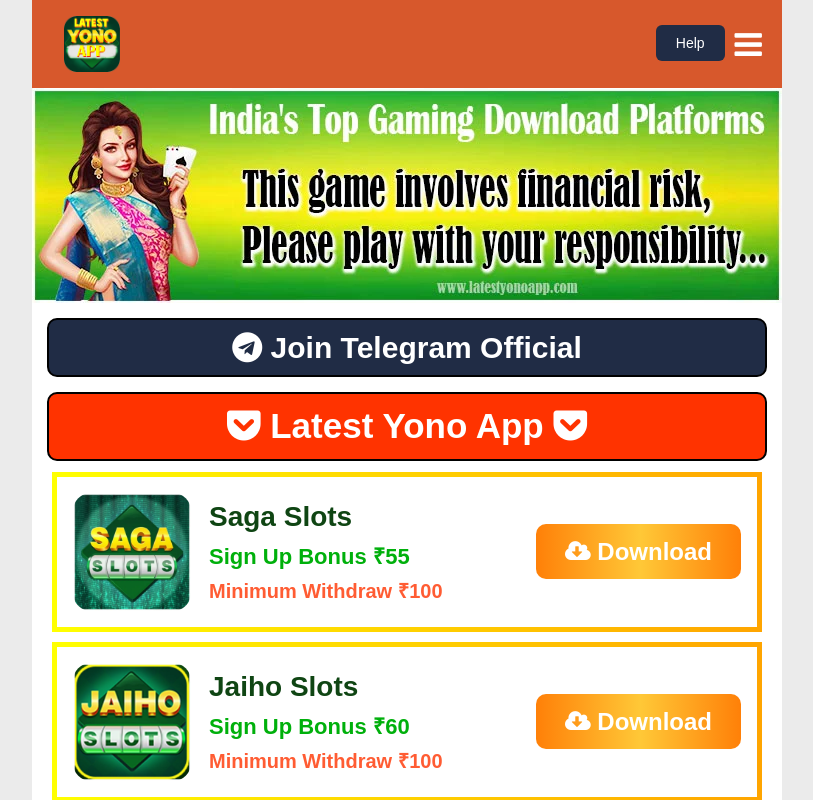
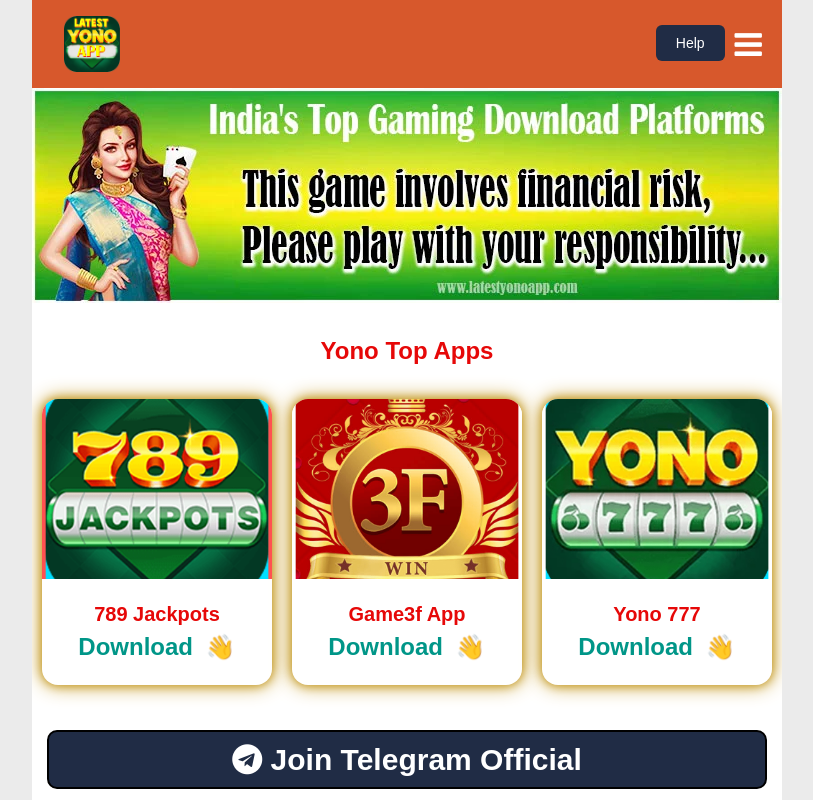
Before and after one commit to Sumit-Chouhan-786/latest-yono-app, a plain HTML site: page index.html in a window 1280 px wide. Shown: the top 800 px of the page, without its empty margins (233-1046 px from the left). Drawn offline with Linux system fonts and the light colour scheme.

Commit message:
add top apps

```diff
--- a/index.html
+++ b/index.html
@@ -88,6 +88,34 @@
 		<div onclick="">Pricing</div>
 		<div onclick="">Contact Us</div>
 </div> -->
+<!-- top 3 apps -->
+ <section>
+	<h3 class="top_heading">Yono Top Apps</h3>
+	<div class="cardbox-container">
+	   <div class="cardbox-card">
+		 <img src="./img/789-Jackpots-app-logo.png" alt="Card Image" class="cardbox-image">
+		 <div class="cardbox-content">
+			<h3 class="cardbox-title"> 789 jackpots</h3>
+		   <a href="./789-jackpots/index.html" class="cardbox-link">Download <span class="cardbox-hand">👋</span></a>
+		 </div>
+	   </div>
+	   <div class="cardbox-card">
+		 <img src="./img/game3f-app-logo.png" alt="Card Image" class="cardbox-image">
+		 <div class="cardbox-content">
+			<h3 class="cardbox-title">game3f app</h3>
+		   <a href="./game3f/index.html" class="cardbox-link">Download <span class="cardbox-hand">👋</span></a>
+		 </div>
+	   </div>
+	   <div class="cardbox-card">
+		 <img src="./img/Yono-777-logo.png" alt="Card Image" class="cardbox-image">
+		 <div class="cardbox-content">
+		   <h3 class="cardbox-title"> Yono 777</h3>
+		   <a href="./yono-777/index.html" class="cardbox-link">Download   <span class="cardbox-hand">👋</span>
+	</a>
+		 </div>
+	   </div>
+	 </div>
+ </section>
 
 		<div class="telegram">
 			<a href="https://t.me/+DUcOLL6NmBpjNWM1" target="_blank">
--- a/latestyonoapp/index.css
+++ b/latestyonoapp/index.css
@@ -442,6 +442,13 @@
   transition: all ease-in-out 300ms;
 }
 
+.AppLatestRummy_Notice_Slider{
+  background-color: #e91a1a;
+  color: white;
+  font-weight: bold;
+  margin-bottom: 16px;
+}
+
 .nav_help{
   background-color: #202c45;
   color: white;
@@ -466,3 +473,130 @@
   margin-right: 10px;
 }
 }
+
+
+/* top 3 cards */
+
+.top_heading{
+  text-align: center;
+  color: #e60808;
+  font-size: 24px;
+  font-weight: 600;
+  padding-top:30px ;
+}
+    .cardbox-container {
+      display: flex;
+      gap: 20px;
+      justify-content: center;
+      padding:30px 10px;
+    }
+
+    .cardbox-card {
+      background: #fff;
+      border-radius: 16px;
+      box-shadow: 0 4px 20px rgba(0,0,0,0.1);
+      width: 280px;
+      overflow: hidden;
+        animation: cardGlow 1.5s infinite alternate ease-in-out;
+      transition: transform 0.3s ease, box-shadow 0.3s ease;
+      cursor: pointer;
+    }
+    @keyframes cardGlow {
+  0% {
+    box-shadow: 0 0 10px #009688, 0 0 20px #009688;
+  }
+  100% {
+    box-shadow: 0 0 10px #ff9800, 0 0 20px #ff9800;
+  }
+}
+
+
+    .cardbox-card:hover {
+      transform: translateY(-10px) scale(1.02);
+      box-shadow: 0 10px 30px #055234;
+    }
+
+    .cardbox-image {
+      width: 100%;
+      height: 180px;
+      object-fit: cover;
+      display: block;
+    }
+
+    .cardbox-content {
+      padding: 20px;
+      text-align: center;
+    }
+
+    .cardbox-title {
+      font-size: 20px;
+      color: #e60808;
+      font-weight: 600;
+    }
+
+    .cardbox-link {
+      color: #009688;
+      text-decoration: none;
+      font-weight: bold;
+      position: relative;
+      display: inline-block;
+      transition: color 0.3s;
+    }
+
+    .cardbox-link::after {
+      content: '';
+      position: absolute;
+      bottom: -4px;
+      left: 0;
+      width: 0%;
+      height: 2px;
+      background-color: #009688;
+      transition: width 0.3s;
+    }
+
+    .cardbox-link:hover::after {
+      width: 100%;
+    }
+
+    .cardbox-link:hover {
+      color: #00695c;
+    }
+    .cardbox-hand {
+  display: inline-block;
+  margin-left: 6px;
+  animation: waveHand 1.5s infinite ease-in-out;
+  transform-origin: 70% 70%;
+}
+
+/* Hand Waving Animation */
+@keyframes waveHand {
+  0% { transform: rotate(0deg); }
+  15% { transform: rotate(14deg); }
+  30% { transform: rotate(-8deg); }
+  45% { transform: rotate(14deg); }
+  60% { transform: rotate(-4deg); }
+  75% { transform: rotate(10deg); }
+  100% { transform: rotate(0deg); }
+}
+
+@media (max-width:576px) {
+   .cardbox-container {
+      gap: 10px;
+    }
+     .cardbox-title {
+      font-size: 10px;
+      color: #e60808;
+      font-weight: 600;
+    }
+
+     .cardbox-content {
+      padding: 10px;
+    }
+     .cardbox-image {
+      width: 100%;
+      height: 100px;
+      object-fit: cover;
+      display: block;
+    }
+
+}
```
